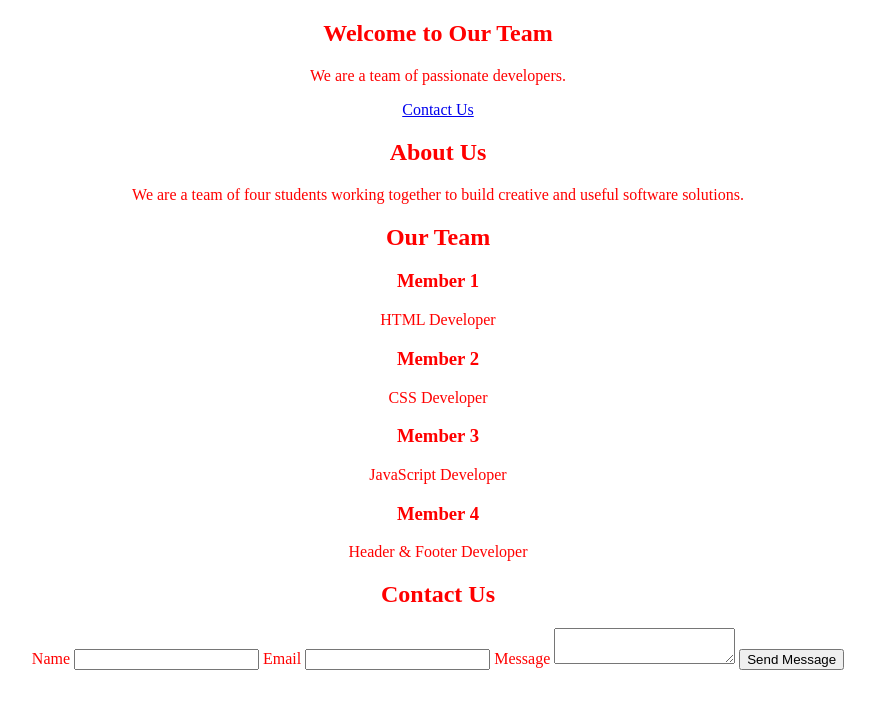
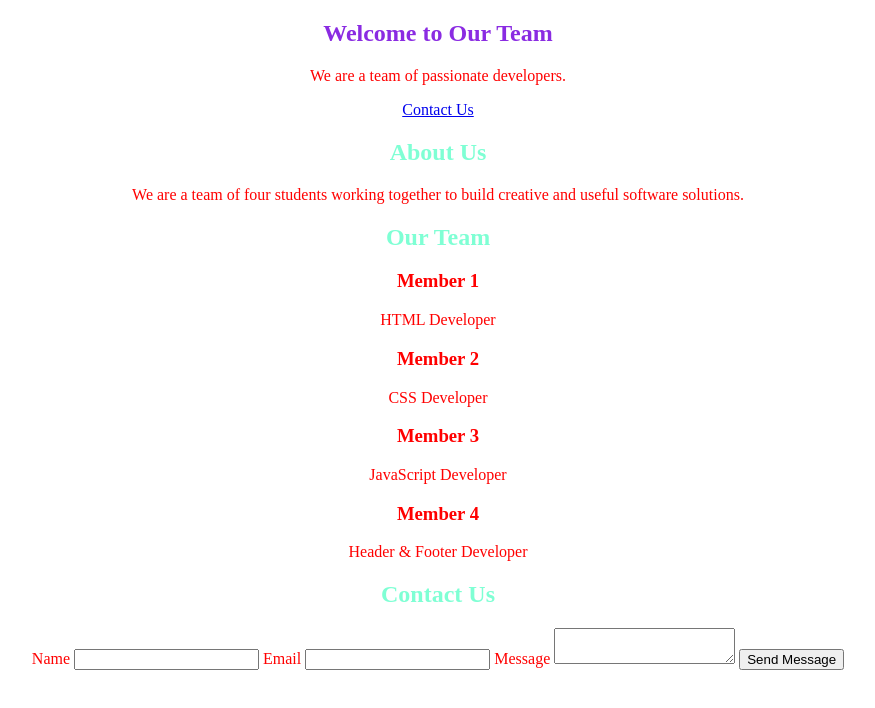
Before and after one commit to terananupama/team-portfolio-site, a plain HTML site: page index.html in a window 1280 px wide. Shown: the whole page, without its empty margins (202-1077 px from the left). Drawn offline with Linux system fonts and the light colour scheme.

Commit message:
color change

```diff
--- a/css/style.css
+++ b/css/style.css
@@ -4,3 +4,12 @@ text-align: center;
 
 
 }
+h1{
+
+    color: blueviolet;
+}
+
+
+h2{
+    color: aquamarine;
+}
```
